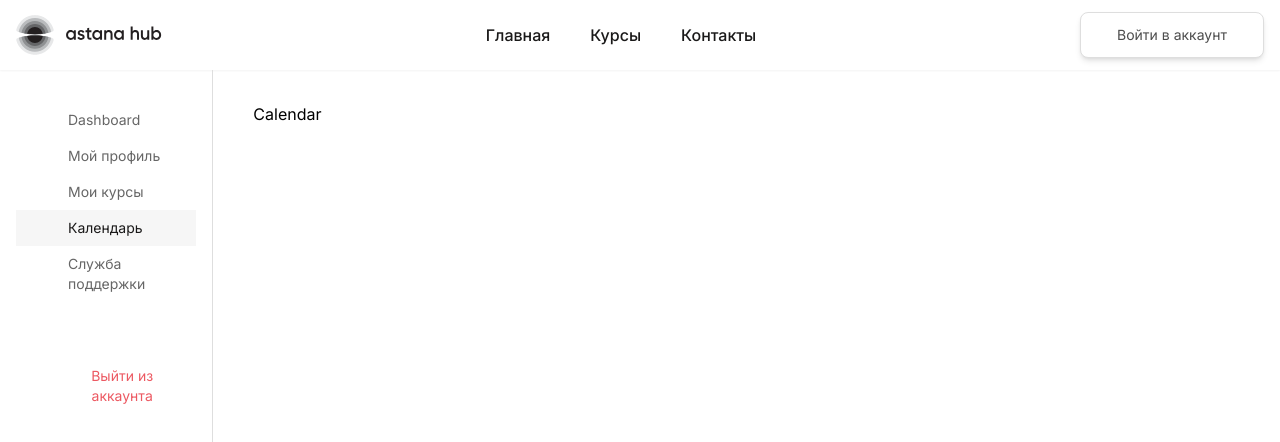
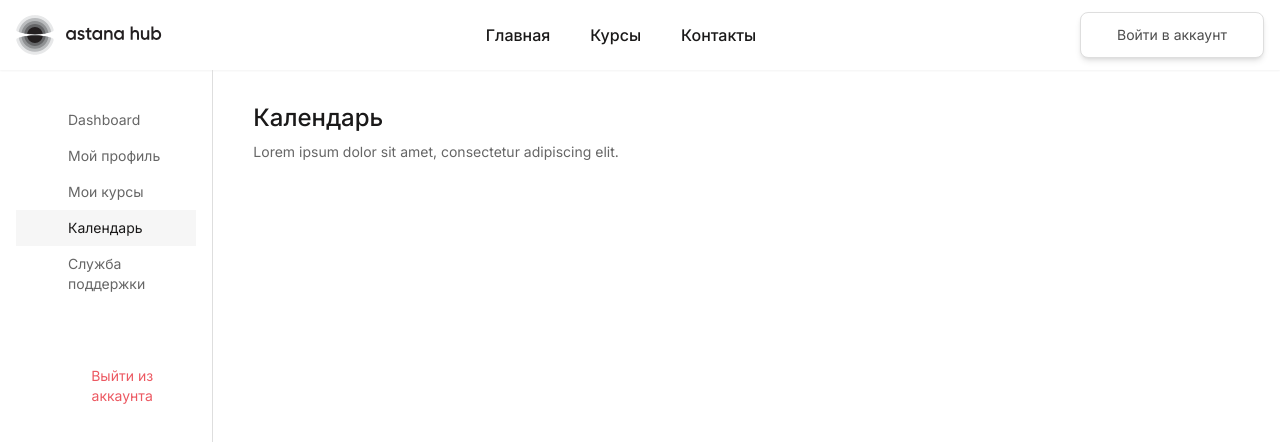
Before and after one commit to drakeaifoce/lms-hub-client, a Next.js app: page /profile/calendar in a window 1280 px wide. Shown: the top 442 px of the page. Built offline with nearby package versions, Linux system fonts and the light colour scheme; some icons are missing.

Commit message:
Init calendar

```diff
--- a/src/pages/profile/calendar.jsx
+++ b/src/pages/profile/calendar.jsx
@@ -4,7 +4,14 @@ import { ProfileLayout } from "@/components/ProfileLayout";
 export default function Calendar() {
   return (
     <Layout footerHidden={true}>
-      <ProfileLayout>Calendar</ProfileLayout>
+      <ProfileLayout>
+        <section className="flex flex-col gap-2">
+          <h1 className="text-2xl font-medium text-black-100">Календарь</h1>
+          <p className="text-sm font-normal text-black-60">
+            Lorem ipsum dolor sit amet, consectetur adipiscing elit.
+          </p>
+        </section>
+      </ProfileLayout>
     </Layout>
   );
 }
```
